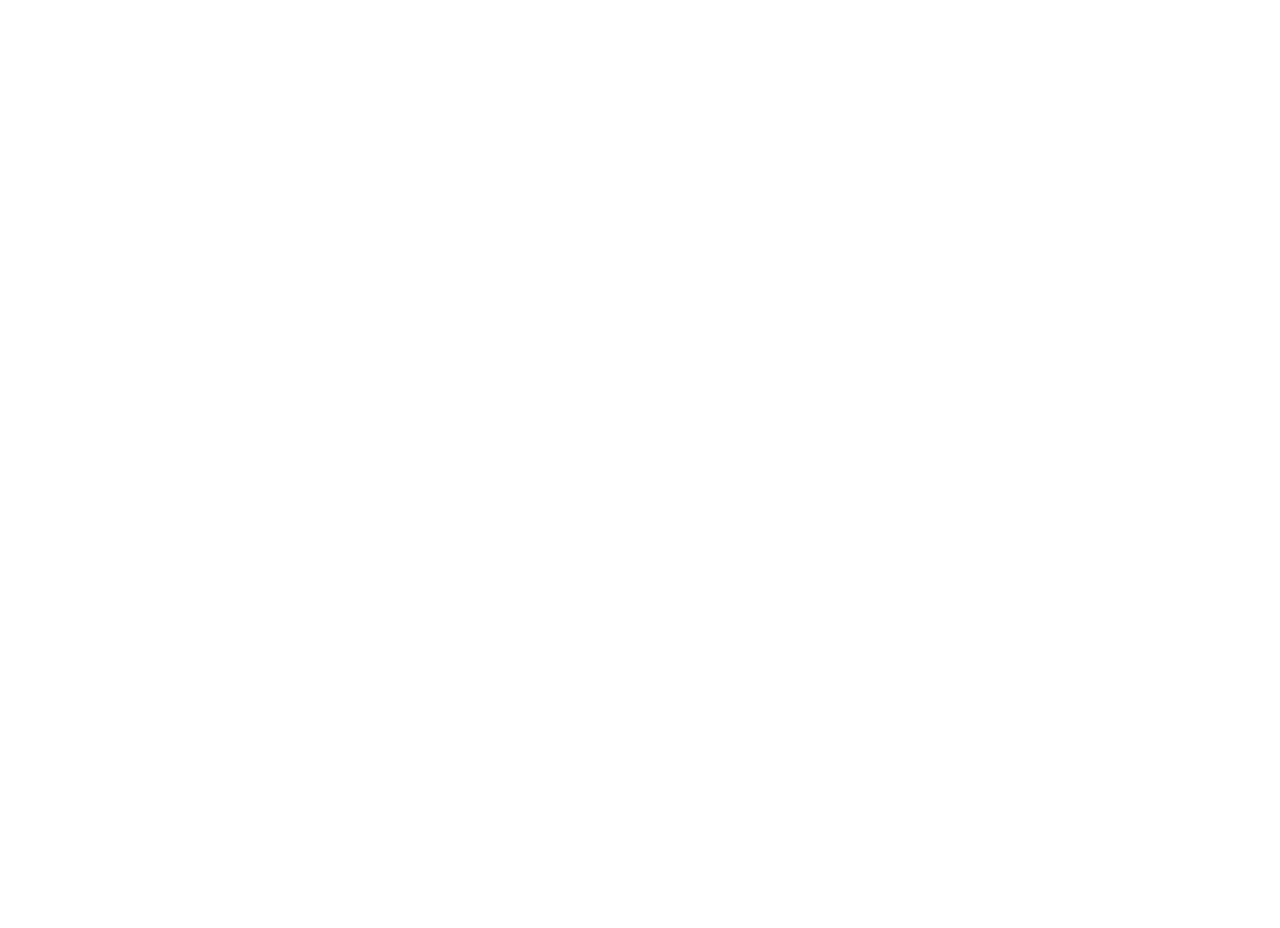
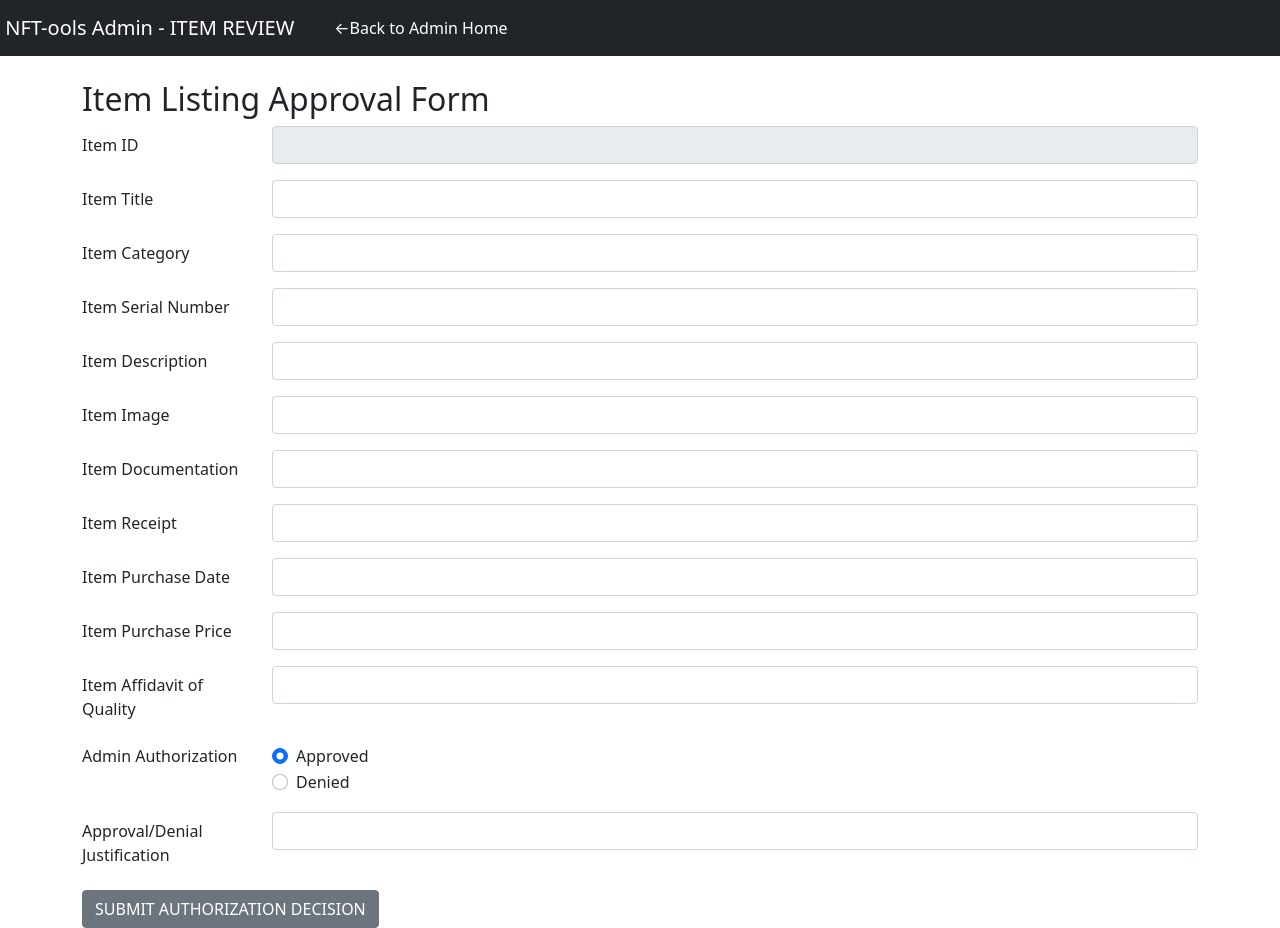
Before and after one commit to CSI-5510/nft-ools.com, a PHP site: page /itemApprove.php in a window 1280 px wide. Before the commit the page is empty. Before the commit the page ends 800 px from the top, so only its background shows below. Run offline with PHP 8.4, Linux system fonts and the light colour scheme.

Commit message:
Initial commit and revisions for Admin.php

```diff
--- a/backend/itemApprove.php
+++ b/backend/itemApprove.php
@@ -1 +1,144 @@
 <?php
+
+$serverName = "35.196.103.19";
+$userName = "admin";
+$password = "oakland";
+$dbName = "NFTools";
+
+$conn = mysqli_connect($serverName, $userName, $password, $dbName);
+
+/*
+$sqlTable = "SELECT i.i_id, i.i_name, i.owner_id, u.fname, u.lname FROM item i JOIN user u ON i.owner_id = u.id";
+$resultTable = $conn->query($sqlTable);
+*/
+
+
+?>
+
+<!DOCTYPE html>
+<html lang="en">
+
+<head>
+    <meta charset="UTF-8">
+    <meta name="viewport" content="width=device-width, initial-scale=1.0">
+    <meta http-equiv="X-UA-Compatible" content="ie=edge">
+    <title> Title </title>
+    <!-- CSS only -->
+    <link href="https://cdn.jsdelivr.net/npm/bootstrap@5.1.3/dist/css/bootstrap.min.css" rel="stylesheet" integrity="sha384-1BmE4kWBq78iYhFldvKuhfTAU6auU8tT94WrHftjDbrCEXSU1oBoqyl2QvZ6jIW3" crossorigin="anonymous">
+
+</head>
+
+<body>
+<nav class="navbar navbar-expand-lg navbar-dark bg-dark">
+    <a class="navbar-brand" href="index.php">&nbsp;NFT-ools Admin - ITEM REVIEW</a>
+    <button class="navbar-toggler" type="button" data-toggle="collapse" data-target="#navbarNavAltMarkup" aria-controls="navbarNavAltMarkup" aria-expanded="false" aria-label="Toggle navigation">
+        <span class="navbar-toggler-icon"></span>
+    </button>
+    <div class="collapse navbar-collapse" id="navbarNavAltMarkup">
+        <div class="navbar-nav">
+            <a class="nav-link" href="#"></a>
+            <a class="nav-link active" href="index.php">&larr;Back to Admin Home</a>
+        </div>
+    </div>
+</nav><br>
+
+<div class="container">
+    <h2>Item Listing Approval Form</h2>
+    <form method="post" action="itemApproveController.php">
+        <div class="row mb-3">
+            <label for="inputEmail3" class="col-sm-2 col-form-label">Item ID</label>
+            <div class="col-sm-10">
+                <input type="text" class="form-control" id="itemID" disabled>
+            </div>
+        </div>
+        <div class="row mb-3">
+            <label for="inputEmail3" class="col-sm-2 col-form-label">Item Title</label>
+            <div class="col-sm-10">
+                <input type="text" class="form-control" id="itemName">
+            </div>
+        </div>
+        <div class="row mb-3">
+            <label for="inputEmail3" class="col-sm-2 col-form-label">Item Category</label>
+            <div class="col-sm-10">
+                <input type="text" class="form-control" id="itemCategory">
+            </div>
+        </div>
+        <div class="row mb-3">
+            <label for="inputEmail3" class="col-sm-2 col-form-label">Item Serial Number</label>
+            <div class="col-sm-10">
+                <input type="text" class="form-control" id="itemSerialNumber">
+            </div>
+        </div>
+        <div class="row mb-3">
+            <label for="inputEmail3" class="col-sm-2 col-form-label">Item Description</label>
+            <div class="col-sm-10">
+                <input type="text" class="form-control" id="itemDescription">
+            </div>
+        </div>
+        <div class="row mb-3">
+            <label for="inputEmail3" class="col-sm-2 col-form-label">Item Image</label>
+            <div class="col-sm-10">
+                <input type="text" class="form-control" id="itemImage">
+            </div>
+        </div>
+        <div class="row mb-3">
+            <label for="inputEmail3" class="col-sm-2 col-form-label">Item Documentation</label>
+            <div class="col-sm-10">
+                <input type="text" class="form-control" id="itemDocumentation">
+            </div>
+        </div>
+        <div class="row mb-3">
+            <label for="inputEmail3" class="col-sm-2 col-form-label">Item Receipt</label>
+            <div class="col-sm-10">
+                <input type="text" class="form-control" id="itemReceipt">
+            </div>
+        </div>
+        <div class="row mb-3">
+            <label for="inputEmail3" class="col-sm-2 col-form-label">Item Purchase Date</label>
+            <div class="col-sm-10">
+                <input type="text" class="form-control" id="itemPurchaseDate">
+            </div>
+        </div>
+        <div class="row mb-3">
+            <label for="inputEmail3" class="col-sm-2 col-form-label">Item Purchase Price</label>
+            <div class="col-sm-10">
+                <input type="text" class="form-control" id="itemPurchasePrice">
+            </div>
+        </div>
+        <div class="row mb-3">
+            <label for="inputEmail3" class="col-sm-2 col-form-label">Item Affidavit of Quality</label>
+            <div class="col-sm-10">
+                <input type="text" class="form-control" id="itemAffidavit">
+            </div>
+        </div>
+
+        <fieldset class="row mb-3">
+            <legend class="col-form-label col-sm-2 pt-0">Admin Authorization</legend>
+            <div class="col-sm-10">
+                <div class="form-check">
+                    <input class="form-check-input" type="radio" name="approvalRadios" id="approvalRadios1" value="approved" checked>
+                    <label class="form-check-label" for="gridRadios1">
+                        Approved
+                    </label>
+                </div>
+                <div class="form-check">
+                    <input class="form-check-input" type="radio" name="approvalRadios" id="approvalRadios2" value="denied">
+                    <label class="form-check-label" for="gridRadios2">
+                        Denied
+                    </label>
+                </div>
+            </div>
+        </fieldset>
+        <div class="row mb-3">
+            <label for="inputEmail3" class="col-sm-2 col-form-label">Approval/Denial Justification</label>
+            <div class="col-sm-10">
+                <input type="text" class="form-control" id="itemJustification">
+            </div>
+        </div>
+        <button type="submit" class="btn btn-secondary">SUBMIT AUTHORIZATION DECISION</button>
+    </form>
+</div>
+
+</body>
+
+</html>
--- a/frontend/admin.php
+++ b/frontend/admin.php
@@ -63,7 +63,6 @@ $resultTable = $conn->query($sqlTable);
                     echo '<tr>';
                     echo '<th scope="row">'.$itemID.'</th>';
                     echo '<td>'.$itemName.'</td>';
-                    echo '<td>'.$itemOwnerID.'</td>';
                     echo '<td>'.$itemOwnerFname.$itemOwnerLname.'</td>';
                     echo '<td><form action="../backend/itemApprove.php" method="post"><input type="hidden" id="itemID" name="itemID" value="'.$itemID.'"><button type="submit" class="btn btn-secondary">Review</button></form></td>';
                     echo '</tr>';
```
